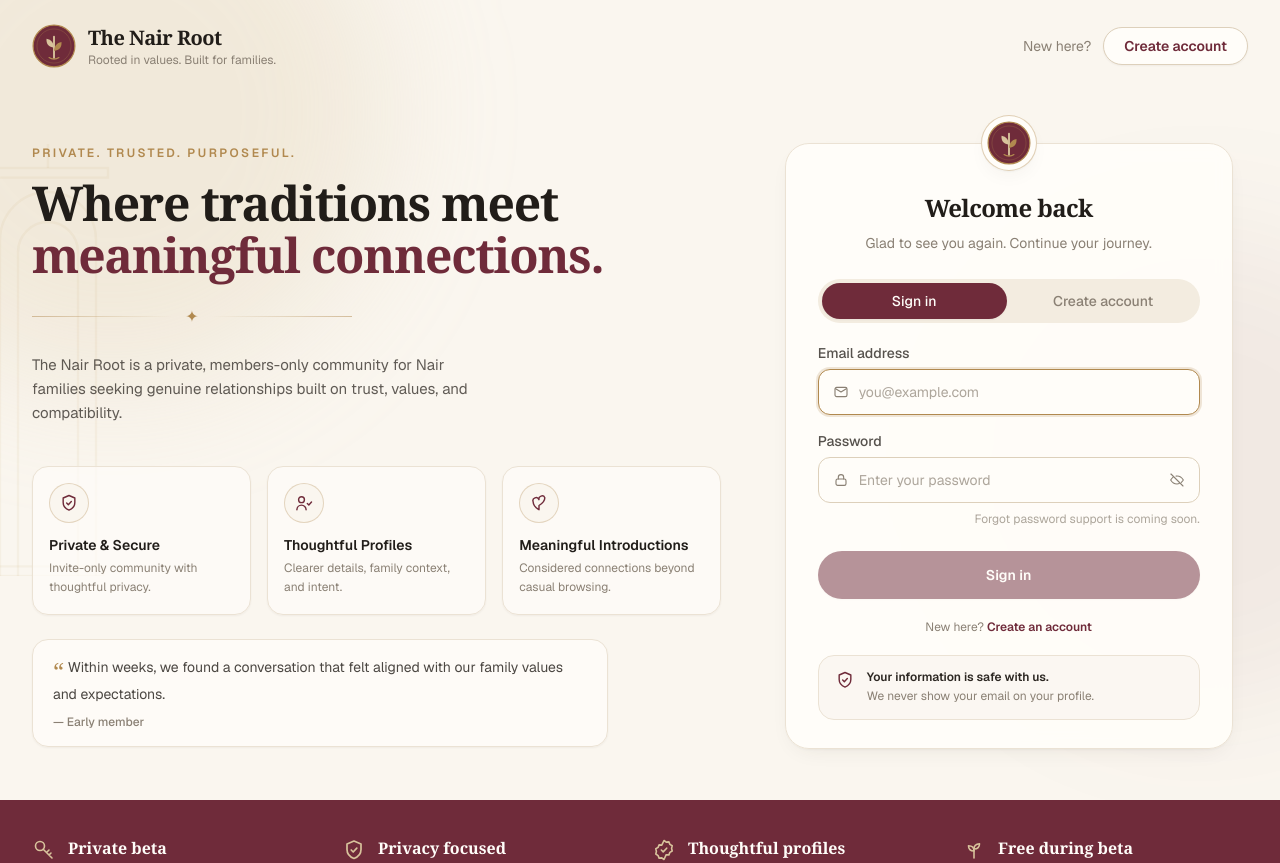
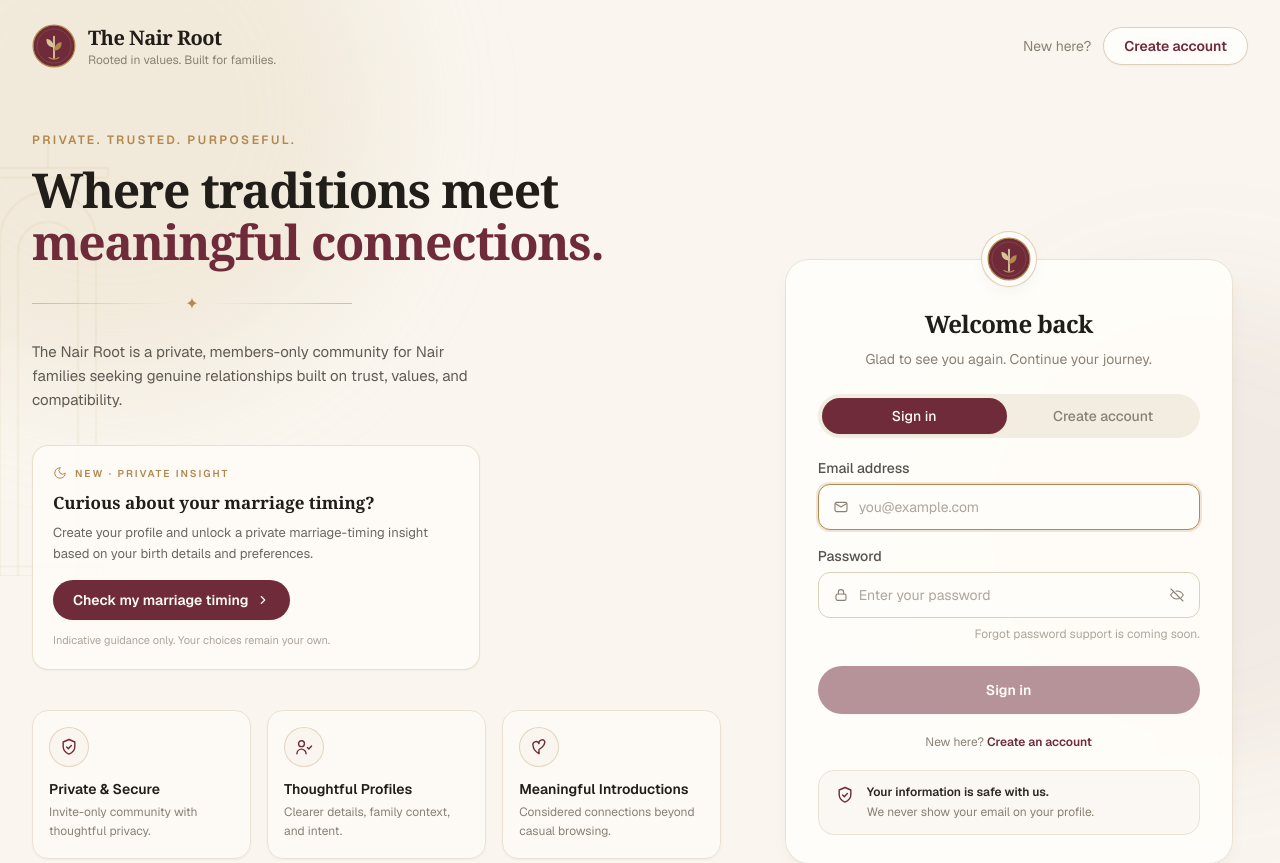
Before and after one commit to sarathprojecthub/nairoot-web, a Next.js app: page /login in a window 1280 px wide. Shown: the top 863 px of the page. Built offline with nearby package versions, Linux system fonts and the light colour scheme; no server answers.

Commit message:
Polish web profile UX and onboarding conversion

```diff
--- a/src/app/login/page.tsx
+++ b/src/app/login/page.tsx
@@ -1,6 +1,6 @@
 'use client';
 
-import { useEffect, useState, type ReactNode } from 'react';
+import { useEffect, useRef, useState, type ReactNode } from 'react';
 import { useRouter } from 'next/navigation';
 import { signUpWithEmail, signInWithEmail } from '@/lib/auth';
 import { useCurrentUser } from '@/hooks/useCurrentUser';
@@ -19,6 +19,9 @@ export default function LoginPage() {
   const [busy, setBusy] = useState(false);
   const [error, setError] = useState<string | null>(null);
   const [showPw, setShowPw] = useState(false); // UI-only: toggles password visibility
+  const [showTimingHint, setShowTimingHint] = useState(false);
+  const [cardHighlighted, setCardHighlighted] = useState(false);
+  const cardRef = useRef<HTMLDivElement>(null);
 
   // Already signed in (or just signed in) → route by onboarding state.
   useEffect(() => {
@@ -57,6 +60,17 @@ export default function LoginPage() {
     setConfirm('');
     setPhone('');
     setError(null);
+    if (next === 'signin') setShowTimingHint(false);
+  }
+
+  function handleTimingCTA() {
+    switchMode('signup');
+    setShowTimingHint(true);
+    setTimeout(() => {
+      cardRef.current?.scrollIntoView({ behavior: 'smooth', block: 'center' });
+      setCardHighlighted(true);
+      setTimeout(() => setCardHighlighted(false), 1600);
+    }, 60);
   }
 
   const fieldWrap =
@@ -127,11 +141,39 @@ export default function LoginPage() {
               The Nair Root is a private, members-only community for Nair families seeking
               genuine relationships built on trust, values, and compatibility.
             </p>
+
+            {/* ── Marriage-Timing Insight Teaser ─────────────────────────────── */}
+            <div className="mt-8 max-w-md">
+              <div className="rounded-2xl border border-gold/25 bg-cream/80 px-5 py-5 shadow-soft">
+                <p className="flex items-center gap-2 text-[10px] font-semibold uppercase tracking-[0.2em] text-gold">
+                  <MoonIcon className="h-3.5 w-3.5" />
+                  New · Private Insight
+                </p>
+                <h3 className="mt-2.5 font-serif text-[17px] font-semibold leading-snug text-charcoal">
+                  Curious about your marriage timing?
+                </h3>
+                <p className="mt-2 text-[13px] leading-relaxed text-ink/70">
+                  Create your profile and unlock a private marriage-timing insight based on
+                  your birth details and preferences.
+                </p>
+                <button
+                  type="button"
+                  onClick={handleTimingCTA}
+                  className="mt-4 inline-flex items-center gap-2 rounded-full bg-maroon px-5 py-2.5 text-sm font-semibold text-cream shadow-soft transition hover:bg-maroon-deep"
+                >
+                  Check my marriage timing
+                  <ChevronRightIcon className="h-3.5 w-3.5" />
+                </button>
+                <p className="mt-3 text-[11px] text-muted/70">
+                  Indicative guidance only. Your choices remain your own.
+                </p>
+              </div>
+            </div>
           </section>
 
           {/* Auth card — right column on desktop, spans both hero rows */}
           <section className="order-2 lg:col-span-5 lg:col-start-8 lg:row-span-2 lg:row-start-1 lg:self-center">
-            <div className="relative mx-auto w-full max-w-md">
+            <div ref={cardRef} className="relative mx-auto w-full max-w-md">
               {/* floating brand seal */}
               <div className="absolute -top-7 left-1/2 z-10 -translate-x-1/2">
                 <span className="flex h-14 w-14 items-center justify-center rounded-full border border-gold/40 bg-cream shadow-card">
@@ -139,7 +181,7 @@ export default function LoginPage() {
                 </span>
               </div>
 
-              <div className="rounded-3xl border border-line bg-cream/95 px-6 pb-7 pt-12 shadow-card backdrop-blur-sm sm:px-8">
+              <div className={`rounded-3xl border bg-cream/95 px-6 pb-7 pt-12 backdrop-blur-sm sm:px-8 transition-shadow duration-700 ${cardHighlighted ? 'border-gold/60 shadow-[0_0_0_3px_rgba(177,137,79,0.22),0_8px_24px_-12px_rgba(60,46,30,0.12)]' : 'border-line shadow-card'}`}>
                 <div className="text-center">
                   <h2 className="font-serif text-2xl font-semibold tracking-tight text-charcoal">
                     {mode === 'signin' ? 'Welcome back' : 'Create your account'}
@@ -168,6 +210,16 @@ export default function LoginPage() {
                     Create account
                   </button>
                 </div>
+
+                {/* Marriage-timing nudge — shown when user arrives via timing CTA */}
+                {showTimingHint && mode === 'signup' && (
+                  <div className="mt-4 flex items-start gap-2.5 rounded-xl border border-gold/30 bg-ivory/80 px-3.5 py-3">
+                    <MoonIcon className="mt-0.5 h-4 w-4 shrink-0 text-gold" />
+                    <p className="text-xs leading-relaxed text-ink/75">
+                      Want your private marriage-timing insight? Create your account — we&apos;ll ask for birth details after you join.
+                    </p>
+                  </div>
+                )}
 
                 {/* Email */}
                 <div className="mt-5">
@@ -476,6 +528,22 @@ function BadgeCheckIcon({ className }: IconProps) {
   );
 }
 
+function MoonIcon({ className }: IconProps) {
+  return (
+    <svg viewBox="0 0 24 24" fill="none" className={className} stroke="currentColor" strokeWidth="1.7" strokeLinecap="round" strokeLinejoin="round">
+      <path d="M12 3a6 6 0 0 0 9 9 9 9 0 1 1-9-9Z" />
+    </svg>
+  );
+}
+
+function ChevronRightIcon({ className }: IconProps) {
+  return (
+    <svg viewBox="0 0 24 24" fill="none" className={className} stroke="currentColor" strokeWidth="2" strokeLinecap="round" strokeLinejoin="round">
+      <path d="m9 18 6-6-6-6" />
+    </svg>
+  );
+}
+
 function SproutIcon({ className }: IconProps) {
   return (
     <svg viewBox="0 0 24 24" fill="none" className={className} stroke="currentColor" strokeWidth="1.6" strokeLinecap="round" strokeLinejoin="round">
```
